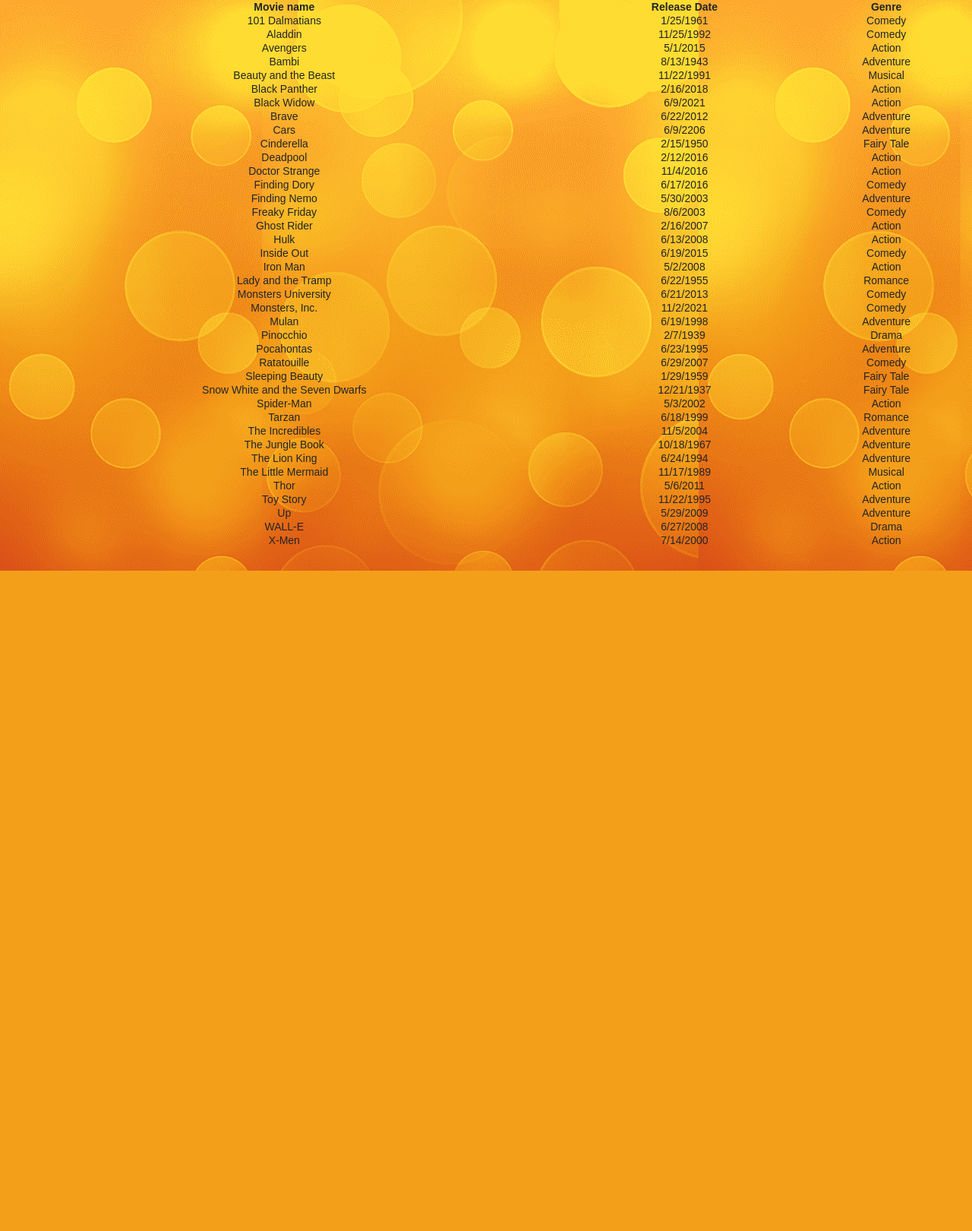
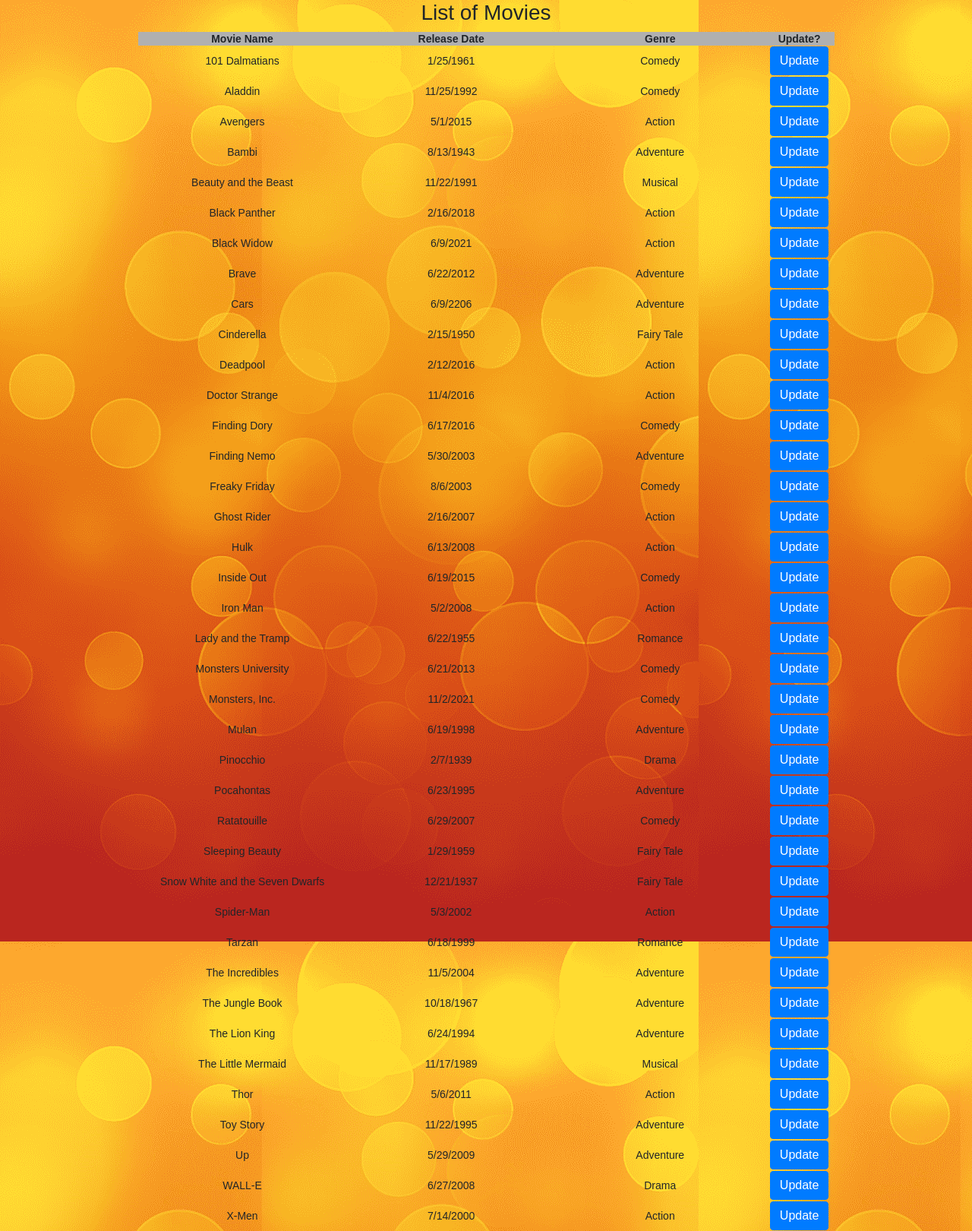
Before and after one commit to cpreethi19/movie-ratings-database, a PHP site: page /catalog.php in a window 1280 px wide. Shown: the part 49-1669 px from the top of the page at 76% size. Before the commit the page ends 800 px from the top, so only its background shows below. Run offline with PHP 8.4, Linux system fonts and the light colour scheme; data comes from the database, SQL or seed files in the repository; data that the repository does not hold is empty.

Commit message:
Updated catalog display table

```diff
--- a/catalog.php
+++ b/catalog.php
@@ -79,37 +79,40 @@ require("catalog-display.php");
 
 <body>
 
-
 <?php
 $sql = "SELECT name, Release_Date, Genre FROM Movie";
-if($result = mysqli_query($link, $sql)){
-    if(mysqli_num_rows($result) > 0){
-        echo "<table>";
-            echo "<tr>";
-                echo "<th>Movie name</th>";
-                echo "<th>Release Date</th>";
-                echo "<th>Genre</th>";
-            echo "</tr>";
-        while($row = mysqli_fetch_array($result)){
-            echo "<tr>";
-                echo "<td>" . $row['name'] . "</td>";
-                echo "<td>" . $row['Release_Date'] . "</td>";
-                echo "<td>" . $row['Genre'] . "</td>";
-            echo "</tr>";
-        }
-        echo "</table>";
-        // Free result set
-        mysqli_free_result($result);
-    } else{
-        echo "No records matching your query were found.";
-    }
-} else{
-    echo "ERROR: Could not able to execute $sql. " . mysqli_error($link);
-}
-
+$result = mysqli_query($link, $sql);
+$list_of_movies = mysqli_fetch_all($result, MYSQLI_ASSOC);
+mysqli_free_result($result);
 // Close connection
 mysqli_close($link);
 ?>
+
+<h3>List of Movies</h3>
+<div class="row justify-content-center">
+<table class="w3-table w3-bordered w3-card-4 center" style="width:70%">
+  <thead>
+  <tr style="background-color:#B0B0B0">
+    <th width="30%">Movie Name</th>
+    <th width="30%">Release Date</th>
+    <th width="30%">Genre</th>
+    <th>Update?</th>
+  </tr>
+  </thead>
+<?php foreach ($list_of_movies as $movie_info): ?>
+  <tr>
+     <td><?php echo $movie_info['name']; ?></td>
+     <td><?php echo $movie_info['Release_Date']; ?></td>
+     <td><?php echo $movie_info['Genre']; ?></td>
+     <td><form action="simpleform.php" method="post">
+          <input type="submit" value="Update" name="btnAction" class="btn btn-primary" title="Click to update this friend"/>
+          <input type="hidden" name="friend_to_update" value="<?php echo $friend_info['name']; ?>"/>
+        </form>
+    </td>
+  </tr>
+<?php endforeach; ?>
+</table>
+</div>
 
 
 
```
